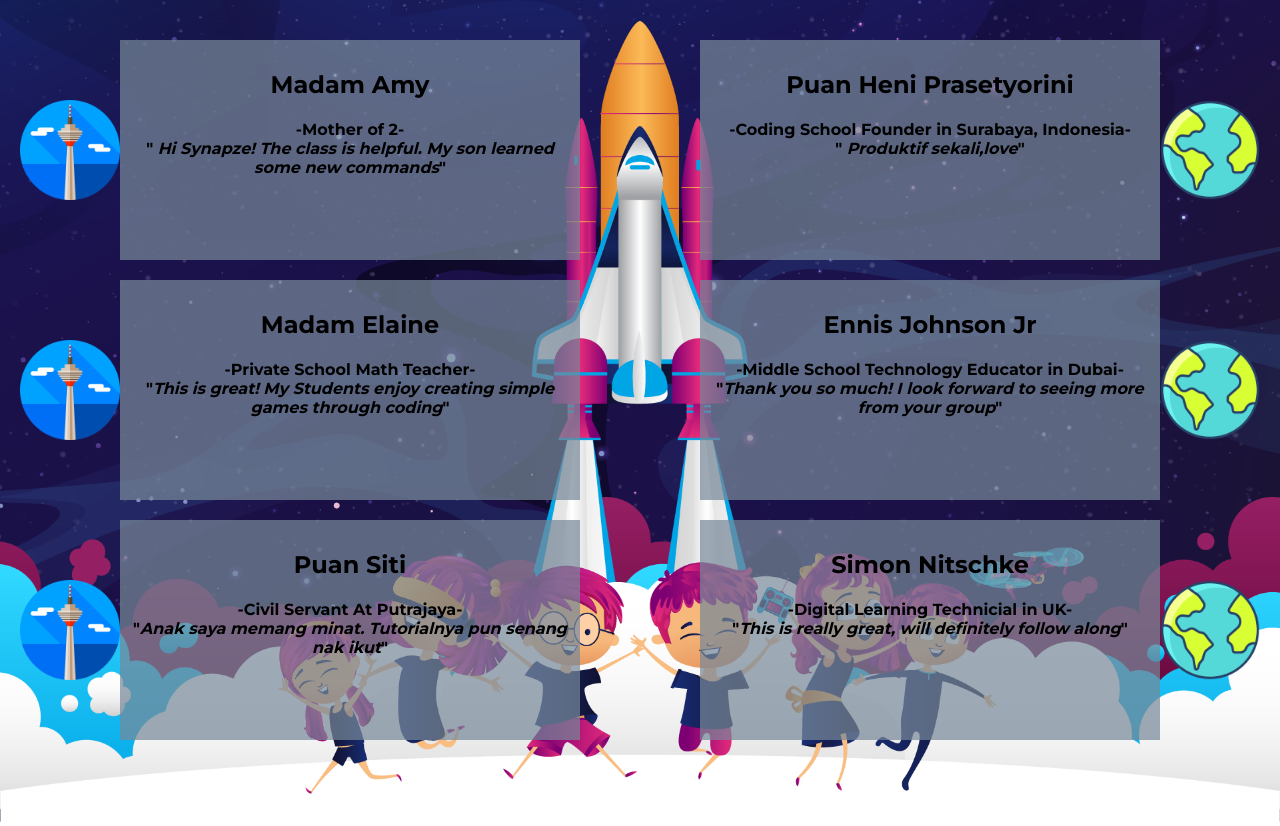
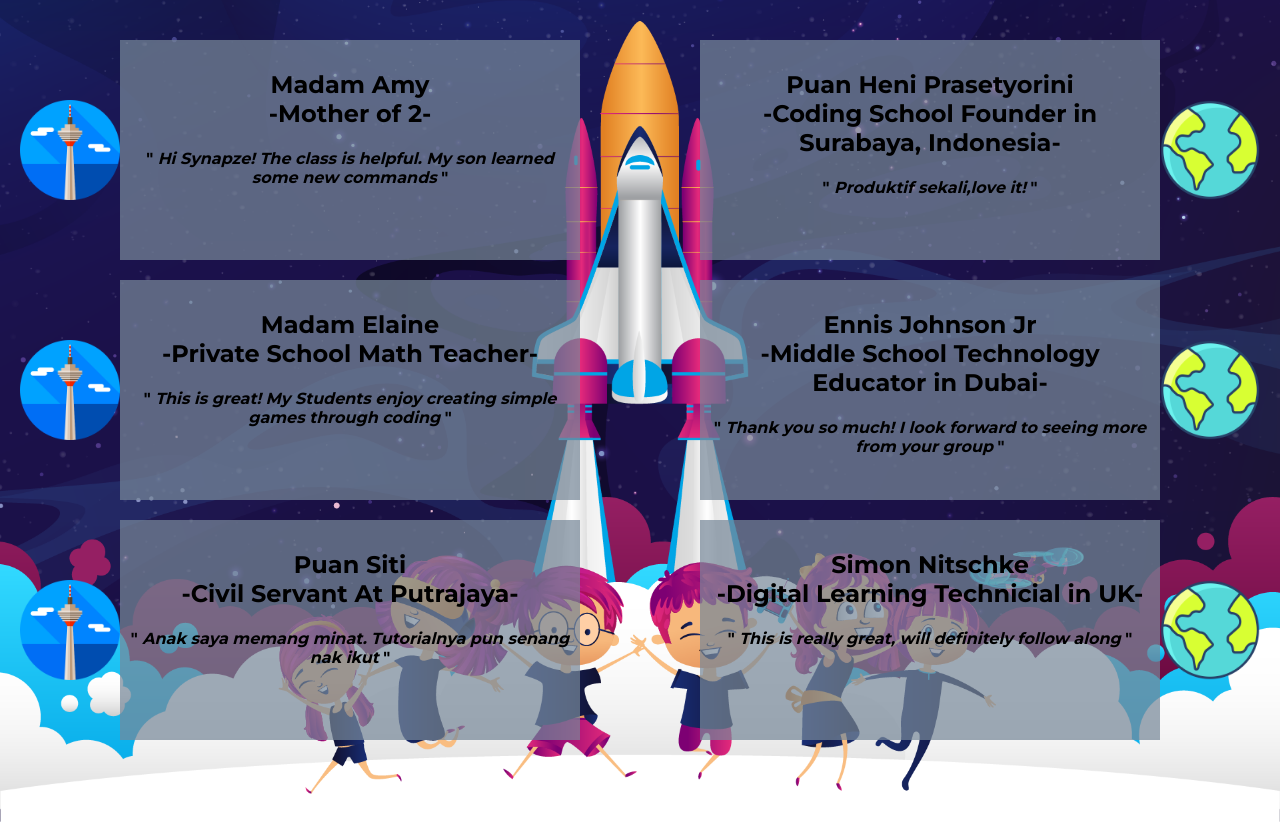
Before and after one commit to lonelysamu/synapze, a plain HTML site: page testimonial.html in a window 1280 px wide. Shown: the part 242-1068 px from the top of the page. Drawn offline with Linux system fonts and the light colour scheme.

Commit message:
Update testimonial.html

```diff
--- a/testimonial.html
+++ b/testimonial.html
@@ -50,7 +50,8 @@
         <nav class="navbar-container ">
             <div class="navbar-center">
                 <div class="navbar-logo">
-                    <a href="index.html"><img src="images\Menu Bar-Top\1. Home Page-2-02.png" alt="Synapze Word Logo"></a>
+                    <a href="index.html"><img src="images\Menu Bar-Top\1. Home Page-2-02.png"
+                            alt="Synapze Word Logo"></a>
                 </div>
                 <div class="navbar-item">
                     <div class="navbar-link">
@@ -72,17 +73,20 @@
                 <div class="navbar-item">
                     <div class="navbar-link">
                         <a href="https://www.youtube.com/channel/UCijAK3k6SAQhNAv4SDLiV-Q">
-                            <img src="images\Menu Bar-Top\1. Home Page-2-08.png" height=50px width=auto alt="link to youtube">
+                            <img src="images\Menu Bar-Top\1. Home Page-2-08.png" height=50px width=auto
+                                alt="link to youtube">
                         </a>
                     </div>
                     <div class="navbar-link">
                         <a href="https://www.facebook.com/synapzemy">
-                            <img src="images\Menu Bar-Top\1. Home Page-2-09.png" height=50px width=auto alt="link to facebook">
+                            <img src="images\Menu Bar-Top\1. Home Page-2-09.png" height=50px width=auto
+                                alt="link to facebook">
                         </a>
                     </div>
                     <div class="navbar-link">
                         <a href="https://www.instagram.com/synapzemy">
-                            <img src="images\Menu Bar-Top\1. Home Page-2-10.png" height=50px width=auto alt="link to instagram">
+                            <img src="images\Menu Bar-Top\1. Home Page-2-10.png" height=50px width=auto
+                                alt="link to instagram">
                         </a>
                     </div>
                 </div>
@@ -130,7 +134,7 @@
         <!--CTA-->
         <main class="pccont">
             <div class="containertest" id="special">
-                <h1 class="hero">What People Think Of Us</h1>
+                <h1 class="hero">What People Think Of Us </h1>
             </div>
 
             <div class="contentcontainer">
@@ -139,9 +143,9 @@
                         <img src="images\Testimonial\malaysia.png" alt="">
                     </div>
                     <div class="textcont">
-                        <h2>Madam Amy</h2>
-                        <h4>-Mother of 2- <br>
-                        " <em>Hi Synapze! The class is helpful. My son learned some new commands</em>"</h4>
+                        <h2>Madam Amy <br>
+                            <span class="titlename">-Mother of 2-</span></h2>
+                        <h4>" <em>Hi Synapze! The class is helpful. My son learned some new commands </em>"</h4>
                     </div>
                 </div>
                 <div class="cardcont" id="reverse">
@@ -149,9 +153,9 @@
                         <img src="images\Testimonial\globe.png" alt="">
                     </div>
                     <div class="textcont" id="reverse">
-                        <h2>Puan Heni Prasetyorini</h2>
-                        <h4>-Coding School Founder in Surabaya, Indonesia- <br>
-                        " <em>Produktif sekali,love</em>"</h4>
+                        <h2>Puan Heni Prasetyorini<br>
+                            <span class="titlename">-Coding School Founder in Surabaya, Indonesia-</span></h2>
+                        <h4>" <em>Produktif sekali,love it! </em>"</h4>
                     </div>
                 </div>
             </div>
@@ -161,9 +165,11 @@
                         <img src="images\Testimonial\malaysia.png" alt="">
                     </div>
                     <div class="textcont">
-                        <h2>Madam Elaine</h2>
-                        <h4>-Private School Math Teacher- <br>
-                        "<em>This is great! My Students enjoy creating simple games through coding</em>"</h4>
+                        <h2>Madam Elaine<br>
+                            <span class="titlename">-Private School Math Teacher-</span></h2>
+
+                        <h4>"<em> This is great! My Students enjoy creating simple games through coding </em>"</h4>
+
                     </div>
                 </div>
                 <div class="cardcont" id="reverse">
@@ -171,9 +177,10 @@
                         <img src="images\Testimonial\globe.png" alt="">
                     </div>
                     <div class="textcont">
-                        <h2>Ennis Johnson Jr</h2>
-                        <h4>-Middle School Technology Educator in Dubai- <br>
-                        "<em>Thank you so much! I look forward to seeing more from your group</em>"</h4>
+                        <h2>Ennis Johnson Jr<br>
+                            <span class="titlename">-Middle School Technology Educator in Dubai-</span></h2>
+
+                        <h4>"<em> Thank you so much! I look forward to seeing more from your group </em>"</h4>
                     </div>
                 </div>
             </div>
@@ -183,9 +190,10 @@
                         <img src="images\Testimonial\malaysia.png" alt="">
                     </div>
                     <div class="textcont">
-                        <h2>Puan Siti</h2>
-                        <h4>-Civil Servant At Putrajaya- <br>
-                        "<em>Anak saya memang minat. Tutorialnya pun senang nak ikut</em>"</h4>
+                        <h2>Puan Siti<br>
+                            <span class="titlename">-Civil Servant At Putrajaya-</span></h2>
+
+                        <h4>"<em> Anak saya memang minat. Tutorialnya pun senang nak ikut </em>"</h4>
                     </div>
                 </div>
                 <div class="cardcont" id="reverse">
@@ -193,9 +201,10 @@
                         <img src="images\Testimonial\globe.png" alt="">
                     </div>
                     <div class="textcont" id="reverse">
-                        <h2>Simon Nitschke</h2>
-                        <h4>-Digital Learning Technicial in UK- <br>
-                        "<em>This is really great, will definitely follow along</em>"</h4>
+                        <h2>Simon Nitschke<br>
+                            <span class="titlename">-Digital Learning Technicial in UK-</span></h2>
+
+                        <h4> "<em> This is really great, will definitely follow along </em>"</h4>
                     </div>
                 </div>
             </div>
@@ -206,38 +215,42 @@
 
     <main id="magichead">
         <section class="containertest" id="magichead">
-            <h1>What People Think Of Us </h1>
+            <h1>What People Say About Us </h1>
         </section>
 
-        <section class="containertest" >
+        <section class="containertest">
             <div class="containertest" id="local">
                 <img src="images\Testimonial\malaysia.png" width="100vh" alt="">
-                <h2>Madam Amy</h2>
-                <h4>-Mother of 2- <br>
-                " <em>Hi Synapze! The class is helpful. My son learned some new commands</em>"</h4>
+                <h2>Madam Amy <br>
+                    <span class="titlename">-Mother of 2-</span></h2>
+                <h4>" <em>Hi Synapze! The class is helpful. My son learned some new commands </em>"</h4>
                 <br>
-                <h2>Madam Elaine</h2>
-                <h4>-Private School Math Teacher- <br>
-                "<em>This is great! My Students enjoy creating simple games through coding</em>"</h4>
+                <h2>Madam Elaine<br>
+                    <span class="titlename">-Private School Math Teacher-</span></h2>
+                <h4>"<em> This is great! My Students enjoy creating simple games through coding </em>"</h4>
+
                 <br>
-                <h2>Puan Siti</h2>
-                <h4>-Civil Servant At Putrajaya- <br>
-                "<em>Anak saya memang minat. Tutorialnya pun senang nak ikut</em>"</h4>
+                <h2>Puan Siti<br>
+                    <span class="titlename">-Civil Servant At Putrajaya-</span></h2>
+
+                <h4>"<em> Anak saya memang minat. Tutorialnya pun senang nak ikut </em>"</h4>
 
             </div>
             <div class="containertest" id="global">
                 <img src="images\Testimonial\globe.png" width="100vh" alt="">
-                <h2>MadamHeni Prasetyorini</h2>
-                <h4>-Coding School Founder in Surabaya, Indonesia- <br>
-                " <em>Produktif sekali,love</em>"</h4>
+                <h2>Puan Heni Prasetyorini<br>
+                    <span class="titlename">-Coding School Founder in Surabaya, Indonesia-</span></h2>
+                <h4>" <em>Produktif sekali,love it! </em>"</h4>
                 <br>
-                <h2>Ennis Johnson Jr</h2>
-                <h4>-Middle School Technology Educator in Dubai- <br>
-                "<em>Thank you so much! I look forward to seeing more from your group</em>"</h4>
+                <h2>Ennis Johnson Jr<br>
+                    <span class="titlename">-Middle School Technology Educator in Dubai-</span></h2>
+
+                <h4>"<em> Thank you so much! I look forward to seeing more from your group </em>"</h4>
                 <br>
-                <h2>Simon Nitschke</h2>
-                <h4>-Digital Learning Technicial in UK- <br>
-                "<em>This is really great, will definitely follow along</em>"</h4>
+                <h2>Simon Nitschke<br>
+                    <span class="titlename">-Digital Learning Technicial in UK-</span></h2>
+
+                <h4> "<em> This is really great, will definitely follow along </em>"</h4>
 
             </div>
         </section>
```
